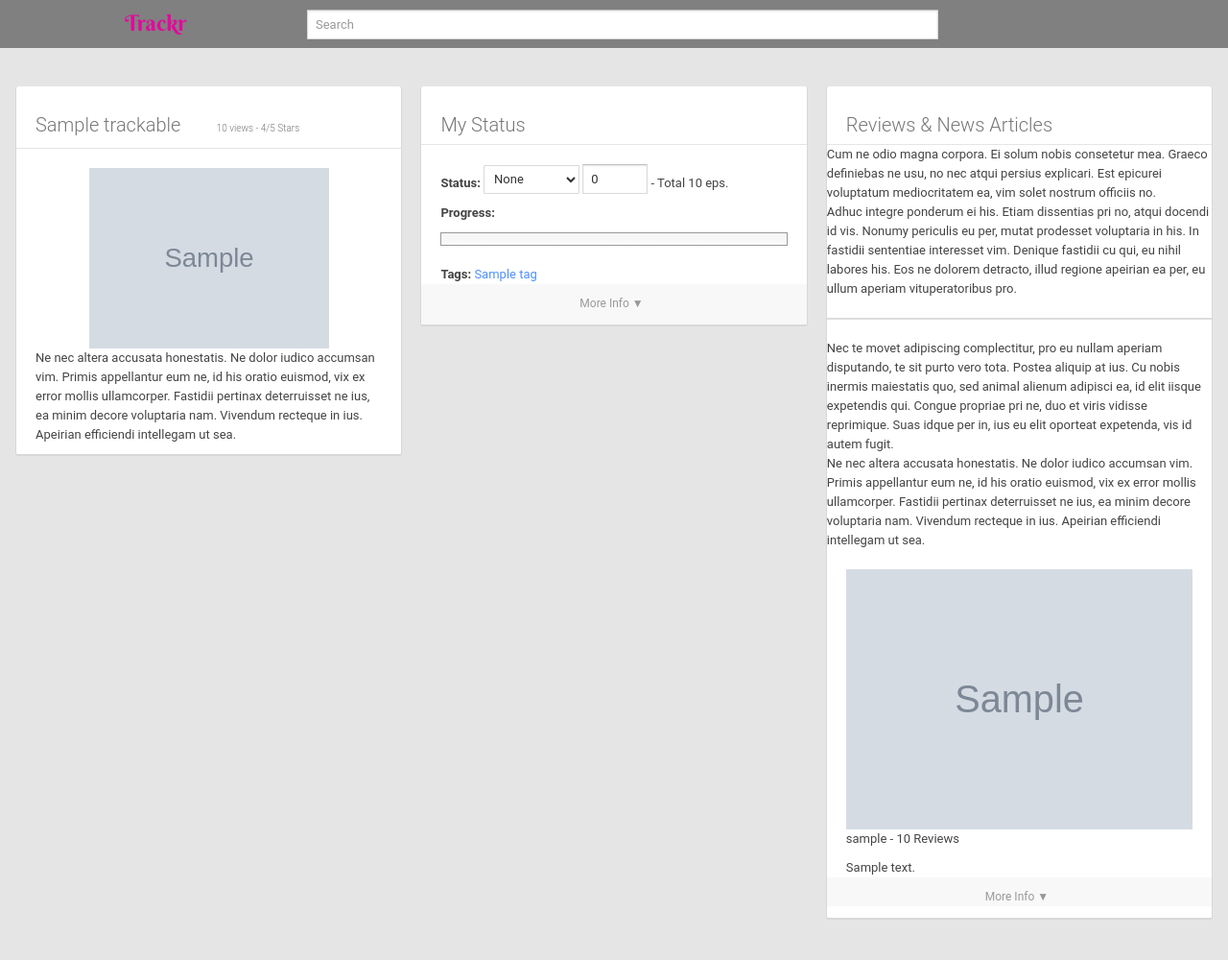
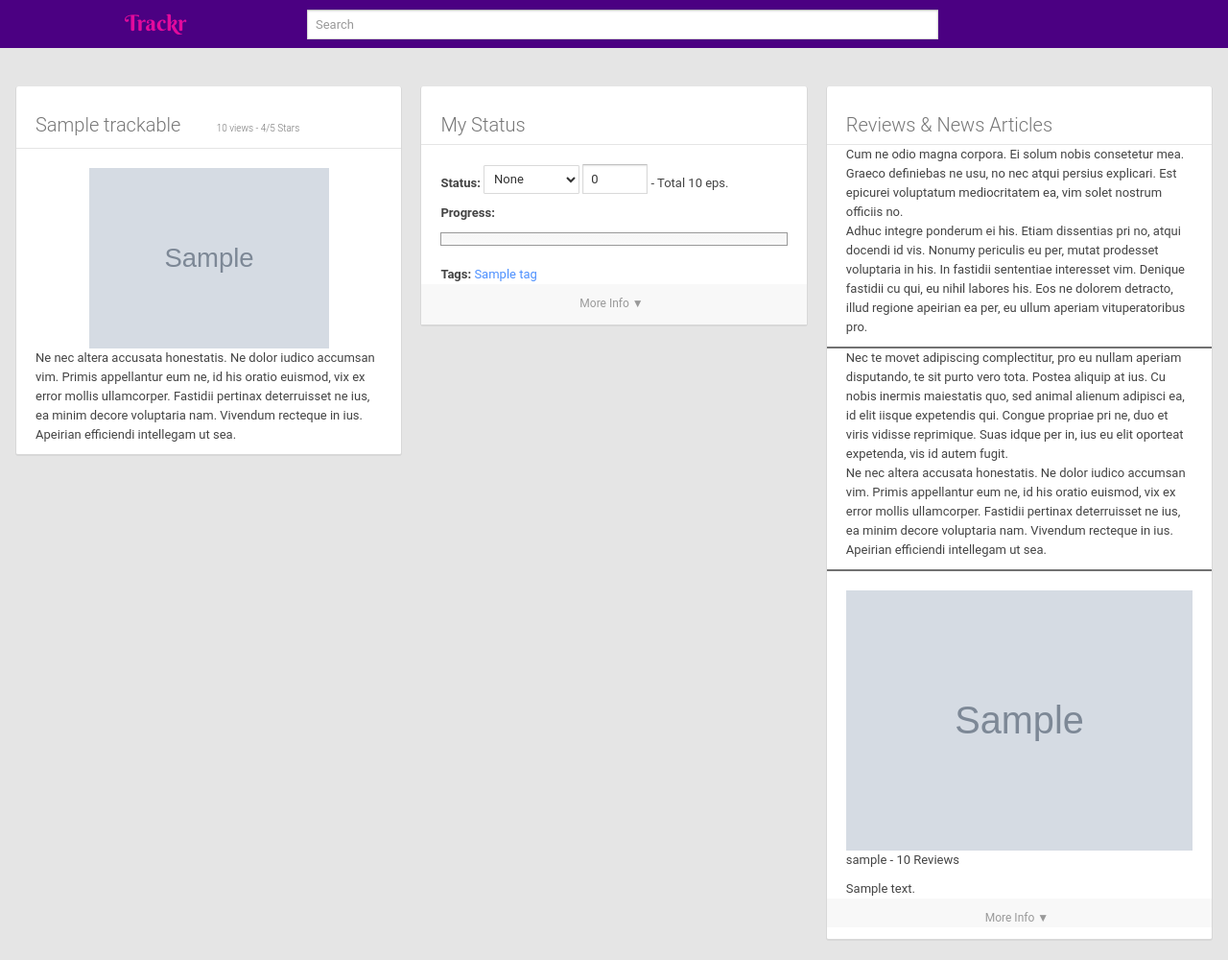
Before and after one commit to ianfhunter/media-tracker, a Django app: page /item/1 in a window 1280 px wide. Shown: the whole page at 96% size. Before the commit the page ends 958 px from the top, so only its background shows below. Run offline with Django 3.2, Linux system fonts and the light colour scheme; tables that the repository leaves empty hold one stand-in row (values such as "Sample post"); grey boxes marked "Sample" are stand-in pictures; parts of the project's set-up code (start-up, migrations or seed data) failed here and were passed over; some libraries are stand-ins or nearby versions.

Commit message:
bug fixes and ui tweaks

```diff
--- a/TrackMe/src/css/item.css
+++ b/TrackMe/src/css/item.css
@@ -8,7 +8,7 @@
 
 }
 #header{
-    background-color: grey;
+    background-color: indigo;
     position: fixed;
     height: 50px;
     width: 100%;
@@ -92,3 +92,8 @@
 #homelink{
      text-decoration: none;
 }
+.review-content{
+    padding: 0px 20px;
+    border-bottom: 2px solid;
+    border-color:#727272;
+}
--- a/TrackMe/src/css/search.css
+++ b/TrackMe/src/css/search.css
@@ -6,7 +6,7 @@
     margin: 0 auto 0;
 }
 #header{
-    background-color: grey;
+    background-color: indigo;
     position: fixed;
     height: 50px;
     width: 100%;
--- a/TrackMe/trackapp/templates/item.html
+++ b/TrackMe/trackapp/templates/item.html
@@ -180,16 +180,18 @@ Ne nec altera accusata honestatis. Ne dolor iudico accumsan vim. Primis appellan
 
     <div class="card">
        <h3 class="card-heading simple">Reviews & News Articles</h3>
+         <div class="review-content">
 
               Cum ne odio magna corpora. Ei solum nobis consetetur mea. Graeco definiebas ne usu, no nec atqui persius explicari. Est epicurei voluptatum mediocritatem ea, vim solet nostrum officiis no.
               <p />
               Adhuc integre ponderum ei his. Etiam dissentias pri no, atqui docendi id vis. Nonumy periculis eu per, mutat prodesset voluptaria in his. In fastidii sententiae interesset vim. Denique fastidii cu qui, eu nihil labores his. Eos ne dolorem detracto, illud regione apeirian ea per, eu ullum aperiam vituperatoribus pro.
-
-              <hr style="border-color:#dddddd" />
+         </div>
+         <div class="review-content">
               Nec te movet adipiscing complectitur, pro eu nullam aperiam disputando, te sit purto vero tota. Postea aliquip at ius. Cu nobis inermis maiestatis quo, sed animal alienum adipisci ea, id elit iisque expetendis qui. Congue propriae pri ne, duo et viris vidisse reprimique. Suas idque per in, ius eu elit oporteat expetenda, vis id autem fugit.
 
               <p />
               Ne nec altera accusata honestatis. Ne dolor iudico accumsan vim. Primis appellantur eum ne, id his oratio euismod, vix ex error mollis ullamcorper. Fastidii pertinax deterruisset ne ius, ea minim decore voluptaria nam. Vivendum recteque in ius. Apeirian efficiendi intellegam ut sea.
+         </div>
 
        {% for review in reviews %}
          <div class="review-container">
--- a/TrackMe/trackapp/templates/user.html
+++ b/TrackMe/trackapp/templates/user.html
@@ -42,6 +42,7 @@
 
     <!-- Main Content -->
     <div id="header"> </div>
+    <div id="header"> <a id="homelink" href="/"><h3 id="sitename">Trackr</h3></a></div>
     <input id="main_search" type="text" placeholder="Search" class="form-control">
 
     <!-- Title Card -->
--- a/TrackMe/trackapp/views.py
+++ b/TrackMe/trackapp/views.py
@@ -49,10 +49,11 @@ def item(request,value):
             print "yes"
             urllib.urlretrieve(data["responseData"]["results"][0]["url"], "documents/covers/"+str(item.id) + ".jpg")
             item.cover_photo = "covers/"+str(item.id)+".jpg"
-            item.release_date = "2014-02-04"
+            item.release_date = "2014-02-04"    #Why is this here? :o
             item.save()
         else:
             print "no"
+            #Default image to be assigned here
 
     d = {
         "item": item,
```
Also changed, not shown: 1 other file.
